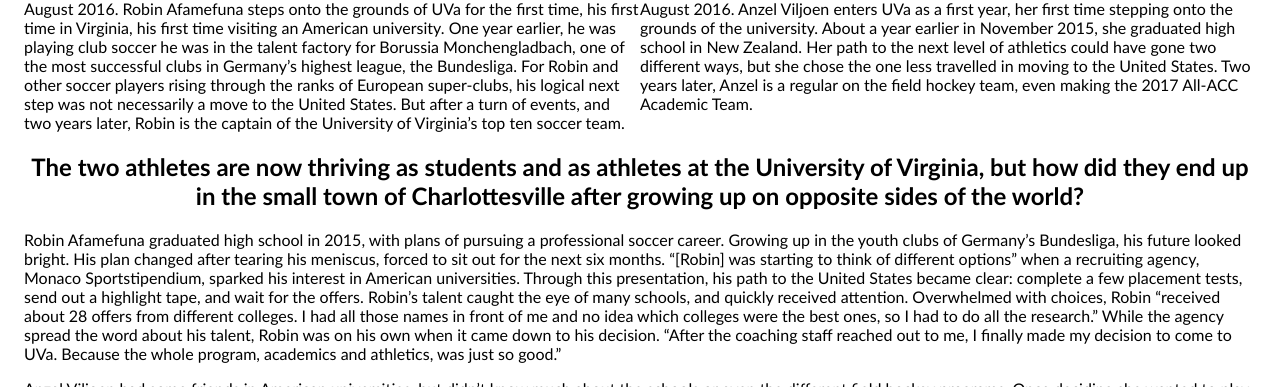
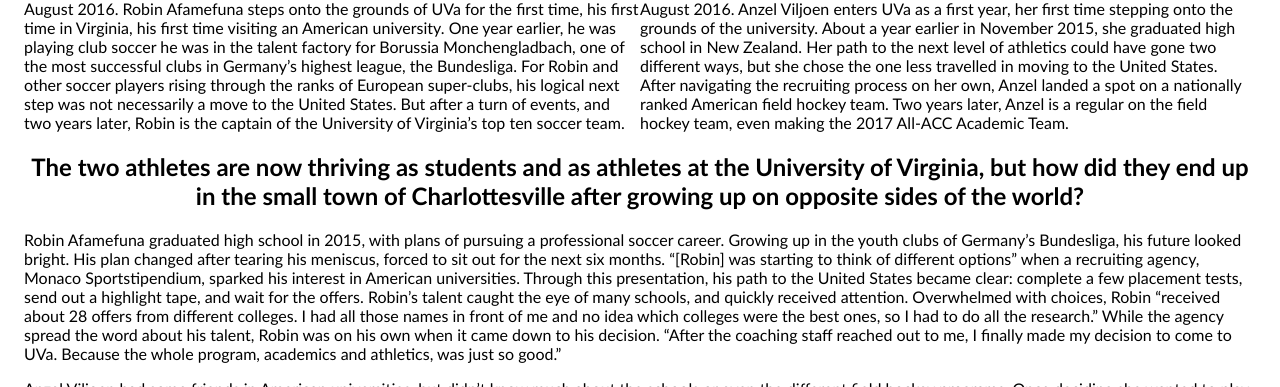
Before and after one commit to as5rp/aSportsStory, a Jekyll site: the page index.html, which Jekyll copies as it is, in a window 1280 px wide and 900 px high, cut to the strip 513-900 px from the top of the window. Built offline with Jekyll 4.4.1, drawn with Linux system fonts in a browser that asks for light colours.

Commit message:
Update index.html

```diff
--- a/index.html
+++ b/index.html
@@ -9,17 +9,18 @@
 			<iframe width="560" height="315" src="https://www.youtube.com/embed/A3ZkeDiyJqc?showinfo=0" frameborder="0" allow="autoplay; encrypted-media" allowfullscreen></iframe>
 			<iframe width="560" height="315" src="https://www.youtube.com/embed/CMRlVZ8EQcw?showinfo=0" frameborder="0" allow="autoplay; encrypted-media" allowfullscreen></iframe>
 		<div class="row"><div class="column1">August 2016. Robin Afamefuna steps onto the grounds of UVa for the first time, his first time in Virginia, his first time visiting an American university. One year earlier, he was playing club soccer he was in the talent factory for Borussia Monchengladbach, one of the most successful clubs in Germany’s highest league, the Bundesliga. For Robin and other soccer players rising through the ranks of European super-clubs, his logical next step was not necessarily a move to the United States. But after a turn of events, and two years later, Robin is the captain of the University of Virginia’s top ten soccer team.</div>
-		<div class="column2">August 2016. Anzel Viljoen enters UVa as a first year, her first time stepping onto the grounds of the university. About a year earlier in November 2015, she graduated high school in New Zealand. Her path to the next level of athletics could have gone two different ways, but she chose the one less travelled in moving to the United States. Two years later, Anzel is a regular on the field hockey team, even making the 2017 All-ACC Academic Team. </div></div>
+		<div class="column2">August 2016. Anzel Viljoen enters UVa as a first year, her first time stepping onto the grounds of the university. About a year earlier in November 2015, she graduated high school in New Zealand. Her path to the next level of athletics could have gone two different ways, but she chose the one less travelled in moving to the United States. After navigating the recruiting process on her own, Anzel landed a spot on a nationally ranked American field hockey team. Two years later, Anzel is a regular on the field hockey team, even making the 2017 All-ACC Academic Team.
+ </div></div>
 		<h2> The two athletes are now thriving as students and as athletes at the University of Virginia, but how did they end up in the small town of Charlottesville after growing up on opposite sides of the world? </h2>
 		<p>Robin Afamefuna graduated high school in 2015, with plans of pursuing a professional soccer career. Growing up in the youth clubs of Germany’s Bundesliga, his future looked bright. His plan changed after tearing his meniscus, forced to sit out for the next six months. “[Robin] was starting to think of different options” when a recruiting agency, Monaco Sportstipendium, sparked his interest in American universities. Through this presentation, his path to the United States became clear: complete a few placement tests, send out a highlight tape, and wait for the offers. Robin’s talent caught the eye of many schools, and quickly received attention. Overwhelmed with choices, Robin “received about 28 offers from different colleges. I had all those names in front of me and no idea which colleges were the best ones, so I had to do all the research.” While the agency spread the word about his talent, Robin was on his own when it came down to his decision. “After the coaching staff reached out to me, I finally made my decision to come to UVa. Because the whole program, academics and athletics, was just so good.”</p>
 		<p> Anzel Viljoen had some friends in American universities, but didn’t know much about the schools or even the different field hockey programs. Once deciding she wanted to play field hockey for a university, Anzel got straight to work. While most players used the agency system to assist in their recruiting process, she “decided really late that I wanted to come to the US, so I just took all the film that I had of playing in New Zealand and made a recruiting video and then just looked up the top ten schools in America for field hockey and sent out an email to all of their coaches.” Seems simple, but her path to UVa consisted of endless paperwork, eligibility checks, and communication with coaches. Anzel felt she was one of the only players to not use an agency. After a few Skype calls with the UVa head coach, discussing her place on the team, her decision was made clear. </p>
 
 		<p> Men’s soccer, with 12.1%, and women’s field hockey, with 10.2%, are two sports with the highest percentages of international student athletes on their team in Division I athletics. Regardless of the sport, it is apparent that the number of internationals on these college teams is increasing. Talented athletes around the world have a decision to make in high school: to pursue their sport at the next level, or to pursue academics. For American students, the college athletics system has made it possible for the youth to pursue both. This is something that most take for granted, but it is not an option in most other countries. Robin shared that “in Germany, we only have the chance to focus on one, like academics and athletics are completely separated from each other. I feel like more and more people are trying to take advantage of that.” Academics and athletics are separated. Anzel also shared that: “You can go to university and play your sport, it’s just you don’t get scholarships for it at all because it’s a separate thing, you won’t be playing for your university. I think the people who are serious about the sport will continue on.”</p>
-		<div><img src="aSportsStory/Picture1.PNG" alt="Chart"></div>
+		<div><img src="aSportsStory/Picture1.png" alt="Chart"></div>
 
 		<p>Playing sports in college is a normal path for high school athletes in America; internationally, students must decide between studying and sports. It has become more popular for internationals to come to America because they are serious about both athletics and academics, and there are now more opportunities to pursue both through the NCAA program. With the growth of technology like Skype, YouTube, and social media, there are fewer barriers between countries when it comes to athletes and coaches. The college coaches have access to a broader range of talent, and are willing to give scholarship spots to internationals, since they have proven their dedication to their sport. </p>
 		<p>As the pool of international talent grows, so has the industry of college recruiting. So-called “college recruiting agencies” have emerged to serve as a liaison between the international athlete and American universities. These are present in almost every country, and promise exposure to American universities in exchange for a fee, and it isn’t necessarily a small one. These agencies tour around to clubs for every sport, selling their ‘product’ of a potential scholarship to prominent colleges in the United States. The process seems simple: “you pay [the agency], and they take care of everything for you. They reach out to all the schools, and do all the communication for you. So really you don’t have to do anything apart from be good at your sport.” Anzel explained her view on the agency process, a route that she chose not to take by dealing with the process herself. “I preferred [doing it on my own]. But if you’re not the type of person who likes to just get things done on your own, it is helpful to have someone else. Because it is a lot of paperwork, and they can really help you settle into coming.” Shown on the left, agencies such as Monaco Sportstipendium show American universities in the best light, comparing it to college movies and showing packed stadiums at powerhouses such as Ohio State and Alabama. </p>
-		<div><img src="aSportsStory/AgencyPic.PNG" alt="Agency Website"></div>
+		<div><img src="aSportsStory/AgencyPic.png" alt="Agency Website"></div>
 
 		<p>Conclusion</p>
 
```
